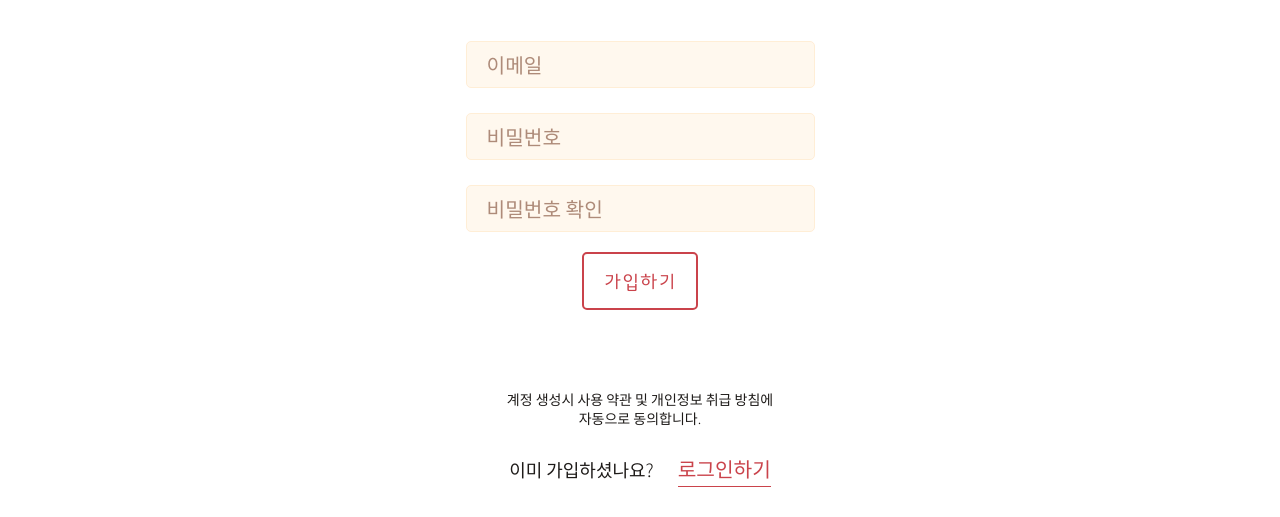
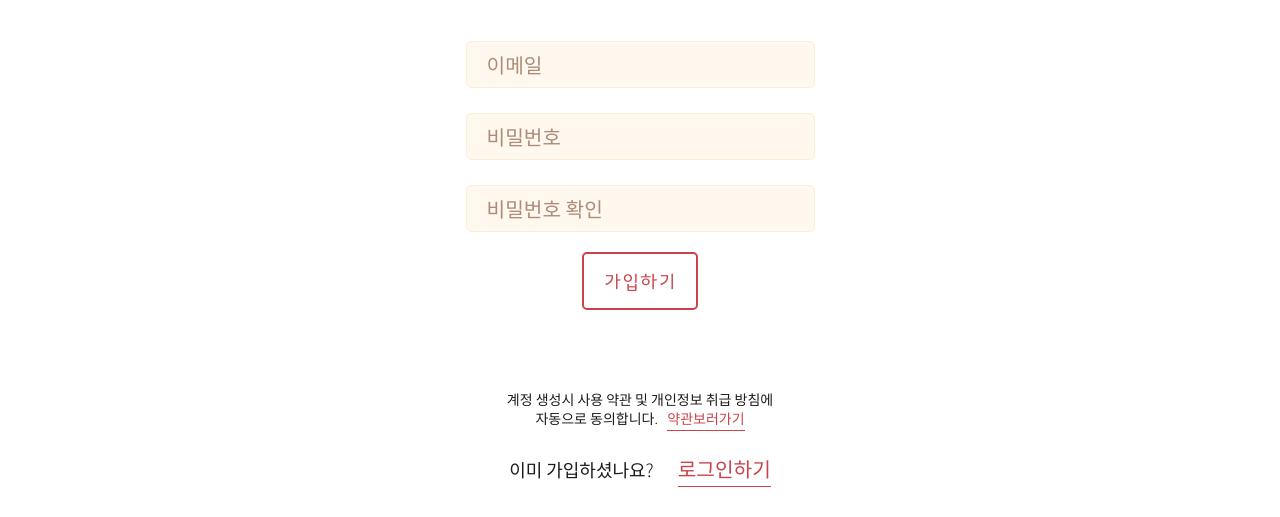
Before and after one commit to grapePrince/dongurami, a website built with webpack: page join.html in a window 1280 px wide. Shown: the part 451-968 px from the top of the page. Built offline with nearby package versions, Linux system fonts and the light colour scheme.

Commit message:
약관 기능 추가

```diff
--- a/TODOS.txt
+++ b/TODOS.txt
@@ -1,3 +1,8 @@
+
+
+
+
+
 
 (완료한것들)
 인덱스쪽 글씨 쭐이기. 프로덕트쪽
--- a/join.html
+++ b/join.html
@@ -136,7 +136,7 @@
             <div><input class="btn_normal" type="submit" value="가입하기"></div>
         </form>
         <div class="bottom">
-            <p class="terms">계정 생성시 사용 약관 및 개인정보 취급 방침에 자동으로 동의합니다.</p>
+            <p class="terms">계정 생성시 사용 약관 및 개인정보 취급 방침에 자동으로 동의합니다. &nbsp; <a class="red_link" href="#">약관보러가기</a></p>
             <p class="goto">이미 가입하셨나요? <a class="red_link" href="login.html">로그인하기</a></p>
         </div>
     </main>
```
Also changed, not shown: dist/css/app.css.
